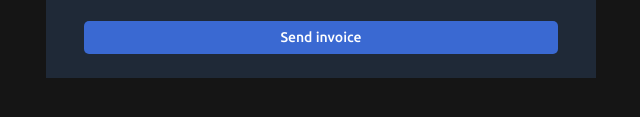
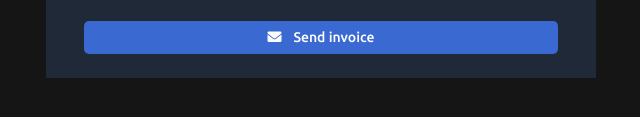
Before and after one commit to MattPahuta/invoice-creator, a plain HTML site: page index.html in a window 1280 px wide. Shown: the part 583-700 px from the top of the page, 319-959 px from the left. Drawn offline with Linux system fonts and the light colour scheme.

Commit message:
Code cleanup

```diff
--- a/app.js
+++ b/app.js
@@ -32,24 +32,18 @@ function addRemoveBtnListener(removeBtns) {
 }
 
 function removeTask(e) {
-  console.log('task removed!');
-  console.log(e.target.id);
-  console.log(typeof(e.target.id))
   // filter out task that's being deleted
   selectedTasks = selectedTasks.filter(task => task.cost !== e.target.id);
-  console.log(selectedTasks);
   // remove the task from the DOM
   e.target.parentElement.parentElement.remove();
   // update total
   total -= (e.target.id);
-  console.log(`The updated total is: ${total}`);
   totalCost.textContent = total;
 }
 
 
 // add selected services to array
 function addService(e) {
-  console.log(e.target);
   // build the service object
   const service = {
     name: e.target.name,
@@ -66,10 +60,8 @@ function addService(e) {
   // push selected service to selectedTasks array
   selectedTasks.push(service); // use this to calculate total
   displayTask(); // call displayTask to add to DOM
-  console.log(selectedTasks);
   // add service cost to total
   total += parseInt(service.cost);
-  console.log(`The updated total is: ${total}`);
   // update total on DOM
   totalCost.textContent = total;
 }
@@ -88,6 +80,10 @@ serviceBtns.forEach(btn => {
 
 invoiceForm.addEventListener('submit', function(e) {
   e.preventDefault();
+  if (!total) {
+    alert('Please add a service.');
+    return;
+  }
   alert('Invoice submitted!');
   clearInvoice();
 });
--- a/index.html
+++ b/index.html
@@ -61,7 +61,7 @@
       </div>
 
       <form class="invoice-form">
-        <button class="submit-btn">Send invoice</button>
+        <button class="submit-btn"><i class="fa-solid fa-envelope envelope-icon"></i>Send invoice</button>
       </form>
   </main>
 
--- a/style.css
+++ b/style.css
@@ -209,3 +209,7 @@ main {
 .submit-btn:active {
   transform: translate(0, 0.3rem);
 }
+
+.envelope-icon {
+  margin-right: .75rem;
+}
```
